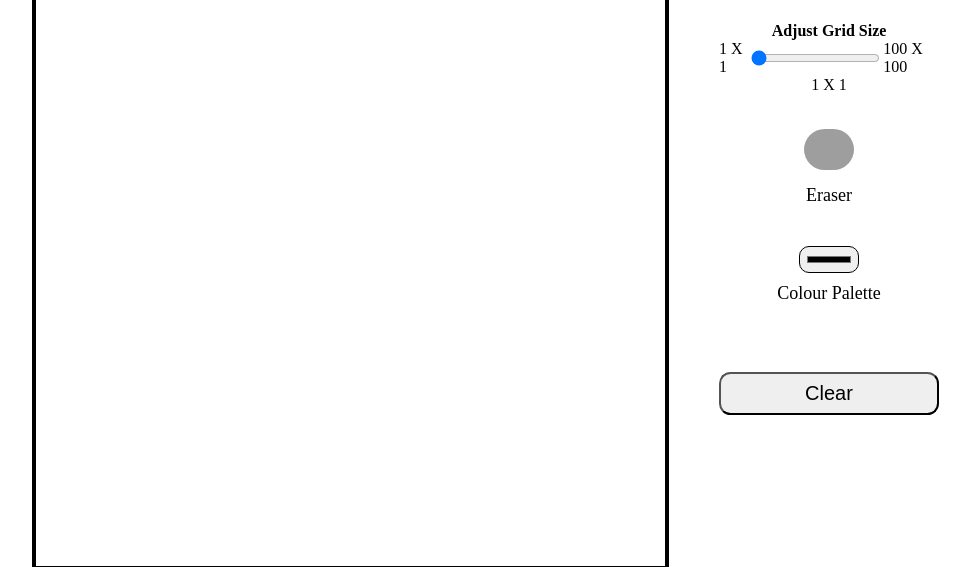
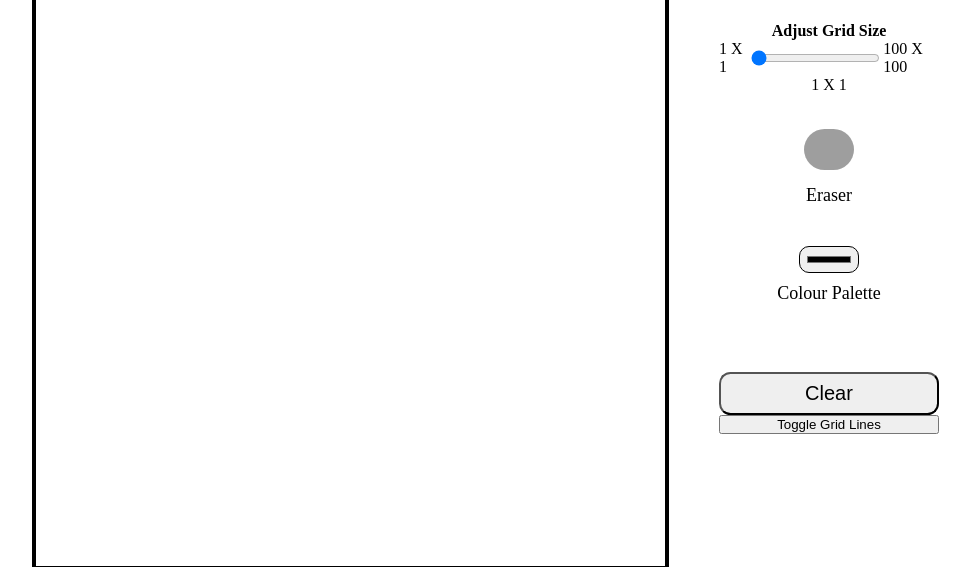
Before and after one commit to edyfer12/etch-n-sketch, a plain HTML site: page index.html in a window 1280 px wide. Shown: the part 83-650 px from the top of the page, without its empty margins (296-1266 px from the left). Drawn offline with Linux system fonts and the light colour scheme; grey boxes are pictures that could not be loaded.

Commit message:
Add element

```diff
--- a/index.html
+++ b/index.html
@@ -38,6 +38,7 @@
             <!--Add a clear button to set all colours of the grid to white-->
             <button id="clear">Clear</button>
             <!--Add a toggle grid lines button that enable users to activate or deactivate grid lines-->
+            <button id="toggleGrid">Toggle Grid Lines</button>
         </div>
     </div>
     <!--Add a paragraph at the bottom of the grid instructing the user to draw a pixelated image-->
```
